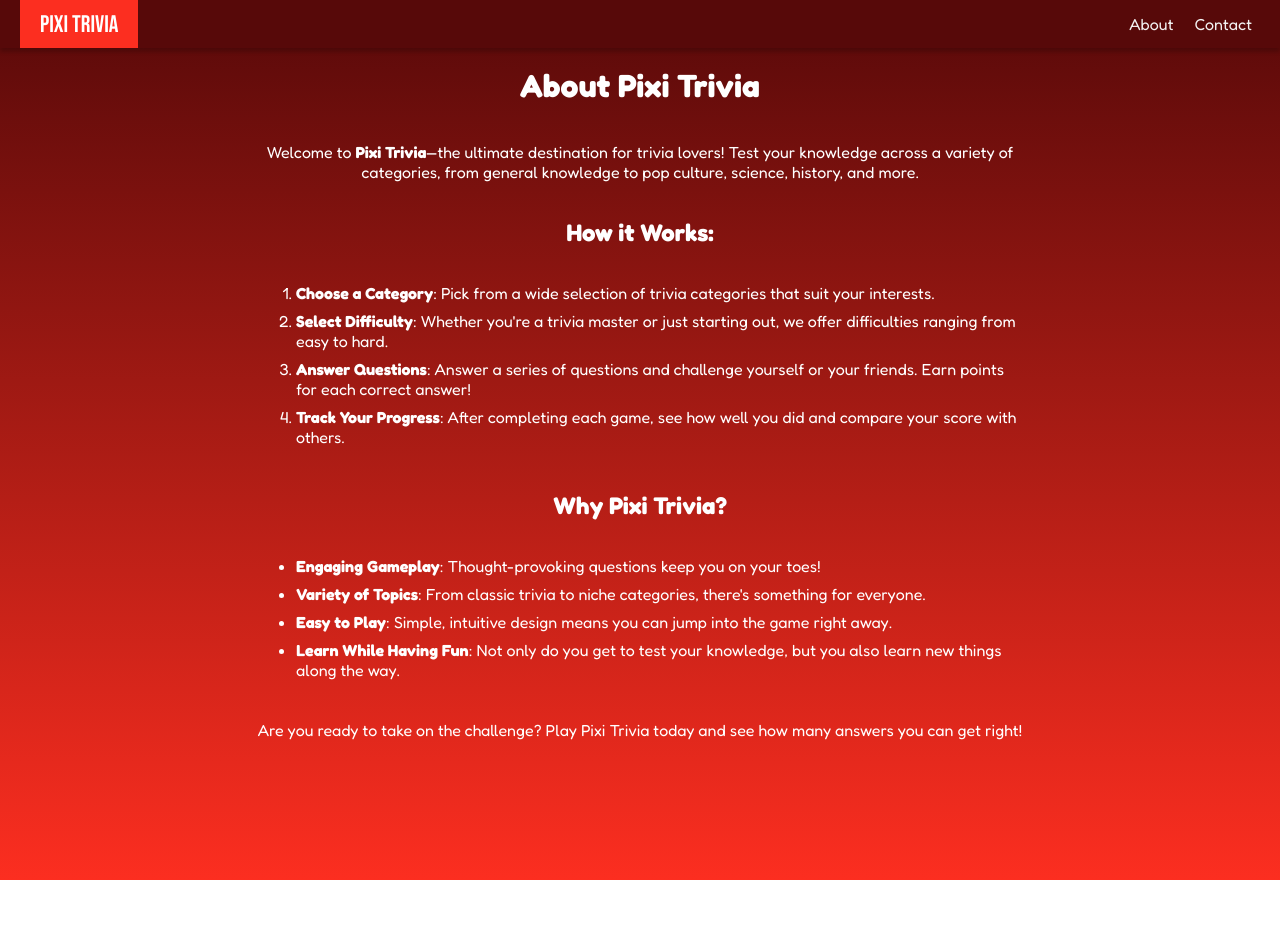
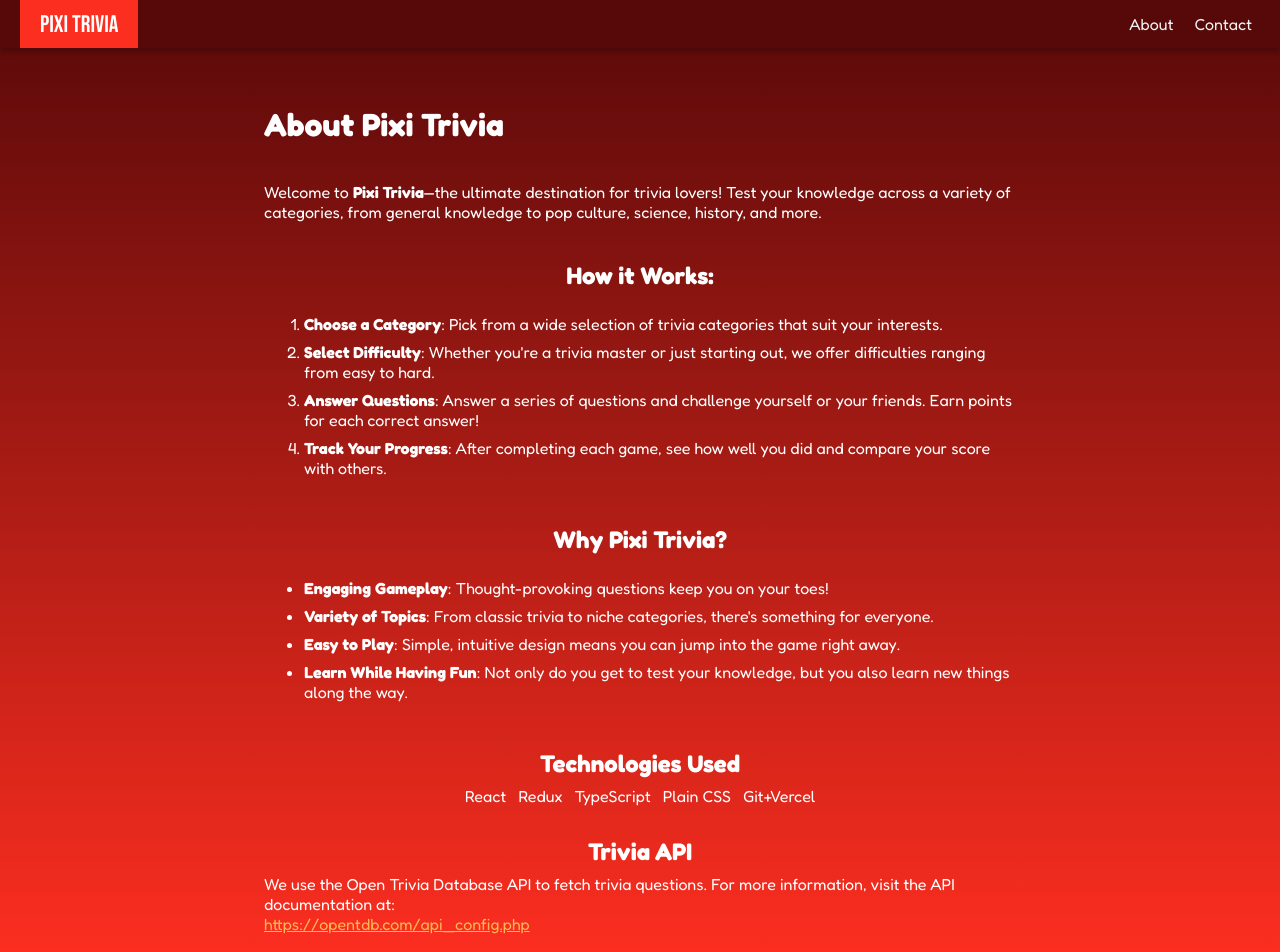
Before and after one commit to evilpixi/possumus-challenge-salvi, a React (Vite) app: page /about in a window 1280 px wide. Shown: the top 952 px of the page. Before the commit the page ends 880 px from the top, so only its background shows below. Built offline with nearby package versions, Linux system fonts and the light colour scheme.

Commit message:
prepared for deployment

```diff
--- a/index.html
+++ b/index.html
@@ -6,9 +6,9 @@
   <link href="https://fonts.googleapis.com/css2?family=Fredoka:wght@300..700&display=swap" rel="stylesheet">
   <link rel="stylesheet" href="https://cdnjs.cloudflare.com/ajax/libs/font-awesome/6.0.0-beta3/css/all.min.css">
   <meta charset="UTF-8" />
-  <link rel="icon" type="image/svg+xml" href="/vite.svg" />
+  <link rel="icon" type="image/png" href="/public/images/pfp.png" />
   <meta name="viewport" content="width=device-width, initial-scale=1.0" />
-  <title>Vite + React + TS</title>
+  <title>Pixi Trivia</title>
 </head>
 
 <body>
--- a/src/gameconfig.ts
+++ b/src/gameconfig.ts
@@ -2,11 +2,13 @@ interface GameConfig
 {
   amount: number;
   type: string;
+  api: string;
 }
 
 const gameConfig: GameConfig = {
   amount: 5,
-  type: 'multiple'
+  type: 'multiple',
+  api: 'https://opentdb.com/api.php?amount=5&category=9&difficulty=easy&type=multiple'
 };
 
 export default gameConfig;
--- a/src/pages/about.css
+++ b/src/pages/about.css
@@ -1,13 +1,36 @@
 .about-page {
-  margin-top: 100px;
-  padding: 16px;
+  margin-top: 60px;
+  padding: 24px;
   box-sizing: border-box;
   display: flex;
   flex-direction: column;
+  width: 100%;
+  text-align: left;
+}
+
+.about-page h2 {
+  text-align: center;
+  margin: 23px 0px 8px 0px;
+}
+
+.about-page-container {
+  display: flex;
+  justify-content: center;
+}
+
+.tech-list {
+  display: flex;
+  flex-wrap: wrap;
   justify-content: center;
   align-items: center;
-  height: 100vh;
-  width: 100%;
+  list-style-type: none;
+  margin: 0px;
+  padding: 0;
+  gap: 12px;
+}
+
+.about-page a {
+  color: var(--primary-color);
 }
 
 .about-page li {
@@ -17,7 +40,6 @@
 
 @media (orientation: landscape) {
   .about-page {
-    margin-top: 0px;
     width: 800px;
   }
 }
--- a/src/pages/about.tsx
+++ b/src/pages/about.tsx
@@ -5,7 +5,7 @@ import './about.css';
 const About: React.FC = () =>
 {
   return (
-    <div className='centered-view'>
+    <div className='about-page-container'>
       <div className='about-page'>
         <h1>About Pixi Trivia</h1>
 
@@ -27,7 +27,18 @@ const About: React.FC = () =>
           <li><strong>Learn While Having Fun</strong>: Not only do you get to test your knowledge, but you also learn new things along the way.</li>
         </ul>
 
-        <p>Are you ready to take on the challenge? Play Pixi Trivia today and see how many answers you can get right!</p>
+        <h2>Technologies Used</h2>
+        <ul className="tech-list">
+          <li>React</li>
+          <li>Redux</li>
+          <li>TypeScript</li>
+          <li>Plain CSS</li>
+          <li>Git+Vercel</li>
+        </ul>
+
+        <h2>Trivia API</h2>
+        We use the Open Trivia Database API to fetch trivia questions. For more information, visit the API documentation at:
+        <a href='https://opentdb.com/api_config.php'>https://opentdb.com/api_config.php</a>
       </div>
     </div>
   );
--- a/src/pages/contact.css
+++ b/src/pages/contact.css
@@ -4,9 +4,17 @@
   image-rendering: pixelated;
 }
 
+.contact-info-container {
+  display: flex;
+  justify-content: center;
+  align-items: center;
+  gap: 16px;
+}
+
 .contact-info {
   padding-left: 16px;
   padding-right: 16px;
+  margin-top: 60px;
 }
 
 i {
--- a/src/pages/contact.tsx
+++ b/src/pages/contact.tsx
@@ -5,7 +5,7 @@ import './contact.css';
 const Contact: React.FC = () =>
 {
   return (
-    <div className='centered-view'>
+    <div className='contact-info-container'>
       <div className='contact-info'>
         <h1>Contact Me</h1>
 
```
Also changed, not shown: 1 other file (tests, documents, lock files or other folders).
